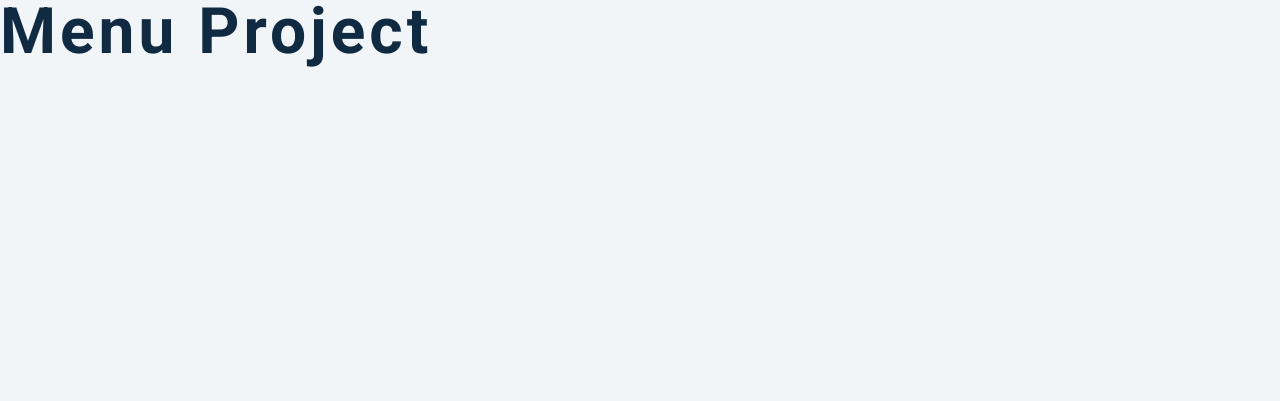
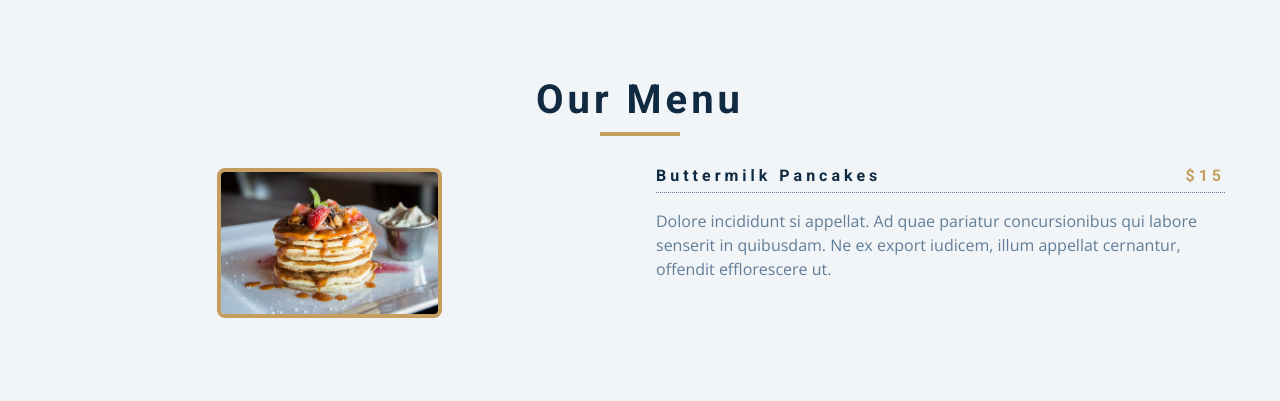
Before and after one commit to julia-lisec/menu, a plain HTML site: page index.html in a window 1280 px wide. Drawn offline with nearby package versions, Linux system fonts and the light colour scheme.

Commit message:
set up currently needed markup for creating logic

```diff
--- a/index.html
+++ b/index.html
@@ -13,7 +13,37 @@
     <link rel="stylesheet" href="styles.css" />
   </head>
   <body>
-    <h1>menu project</h1>
+    <section class="menu">
+      <!-- title -->
+      <div class="title">
+        <h2>Our menu</h2>
+        <div class="underline"></div>
+      </div>
+
+      <!-- filter buttons -->
+
+      <!-- menu items -->
+      <div class="section-center">
+        <!-- single item -->
+        <article class="menu-item">
+          <img src="menu-item.jpeg" class="photo" alt="menu item">
+        </article>
+
+        <div class="item-info">
+          <header>
+            <h4>Buttermilk pancakes</h4>
+            <h4 class="price">$15</h4>
+          </header>
+
+          <p class="item-text">
+            Dolore incididunt si appellat. Ad quae pariatur concursionibus qui labore
+            senserit in quibusdam. Ne ex export iudicem, illum appellat cernantur, offendit
+            efflorescere ut.
+          </p>
+
+        </div>
+      </div>
+    </section>
     <!-- javascript -->
     <script src="app.js"></script>
   </body>
```
